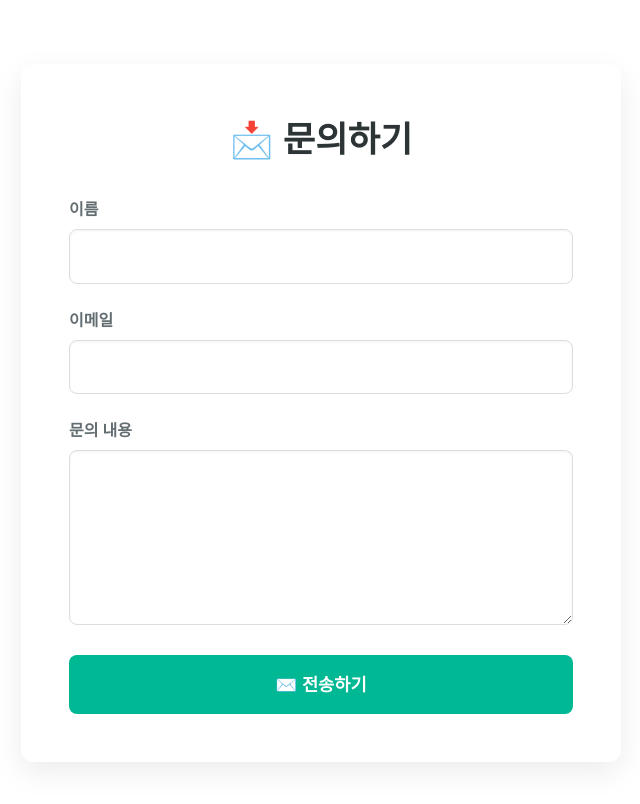
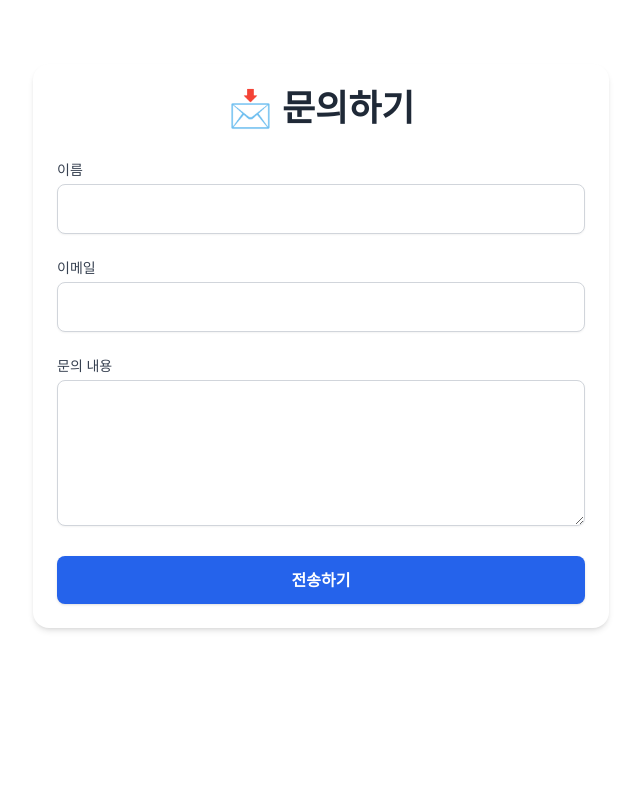
Before and after one commit to mysmartdeal/mysmartdeal, a Next.js app: page /contact in a window 1280 px wide. Shown: the top 804 px of the page, without its empty margins (319-959 px from the left). Built offline with nearby package versions, Linux system fonts and the light colour scheme.

Commit message:
Update contact.js

```diff
--- a/pages/contact.js
+++ b/pages/contact.js
@@ -1,74 +1,51 @@
 export default function Contact() {
   return (
-    <div style={{
-      maxWidth: '600px',
-      margin: '4rem auto',
-      padding: '3rem',
-      background: '#fff',
-      borderRadius: '12px',
-      boxShadow: '0 10px 30px rgba(0,0,0,0.08)',
-      fontFamily: "'Segoe UI', sans-serif"
-    }}>
-      <h1 style={{
-        fontSize: '2.2rem',
-        fontWeight: '700',
-        marginBottom: '2rem',
-        textAlign: 'center',
-        color: '#2d3436'
-      }}>
+    <div className="max-w-xl mx-auto mt-16 p-6 bg-white rounded-2xl shadow-md">
+      <h1 className="text-3xl sm:text-4xl font-bold text-center text-gray-800 mb-8">
         📩 문의하기
       </h1>
       <form
         action="https://formspree.io/f/xovdbpjq"
         method="POST"
+        className="space-y-6"
       >
-        <label style={labelStyle}>이름</label>
-        <input type="text" name="name" required style={inputStyle} />
+        <div>
+          <label className="block text-sm font-medium text-gray-700 mb-1">이름</label>
+          <input
+            type="text"
+            name="name"
+            required
+            className="w-full px-4 py-3 border border-gray-300 rounded-lg shadow-sm focus:outline-none focus:ring-2 focus:ring-blue-500"
+          />
+        </div>
 
-        <label style={labelStyle}>이메일</label>
-        <input type="email" name="email" required style={inputStyle} />
+        <div>
+          <label className="block text-sm font-medium text-gray-700 mb-1">이메일</label>
+          <input
+            type="email"
+            name="email"
+            required
+            className="w-full px-4 py-3 border border-gray-300 rounded-lg shadow-sm focus:outline-none focus:ring-2 focus:ring-blue-500"
+          />
+        </div>
 
-        <label style={labelStyle}>문의 내용</label>
-        <textarea name="message" required rows={6} style={textareaStyle} />
+        <div>
+          <label className="block text-sm font-medium text-gray-700 mb-1">문의 내용</label>
+          <textarea
+            name="message"
+            rows={5}
+            required
+            className="w-full px-4 py-3 border border-gray-300 rounded-lg shadow-sm focus:outline-none focus:ring-2 focus:ring-blue-500 resize-y"
+          ></textarea>
+        </div>
 
-        <button type="submit" style={buttonStyle}>✉️ 전송하기</button>
+        <button
+          type="submit"
+          className="w-full bg-blue-600 text-white font-semibold py-3 rounded-lg hover:bg-blue-700 transition shadow"
+        >
+          전송하기
+        </button>
       </form>
     </div>
   );
 }
-
-const labelStyle = {
-  display: 'block',
-  marginBottom: '0.5rem',
-  fontWeight: '600',
-  color: '#636e72'
-};
-
-const inputStyle = {
-  width: '100%',
-  padding: '0.9rem',
-  marginBottom: '1.5rem',
-  borderRadius: '8px',
-  border: '1px solid #dcdde1',
-  fontSize: '1rem',
-  outline: 'none',
-  boxShadow: 'inset 0 1px 3px rgba(0,0,0,0.05)'
-};
-
-const textareaStyle = {
-  ...inputStyle,
-  resize: 'vertical'
-};
-
-const buttonStyle = {
-  width: '100%',
-  padding: '1rem',
-  fontSize: '1.1rem',
-  backgroundColor: '#00b894',
-  color: '#fff',
-  border: 'none',
-  borderRadius: '8px',
-  fontWeight: 'bold',
-  cursor: 'pointer',
-  transition: 'background-color 0.3s'
-};
```
